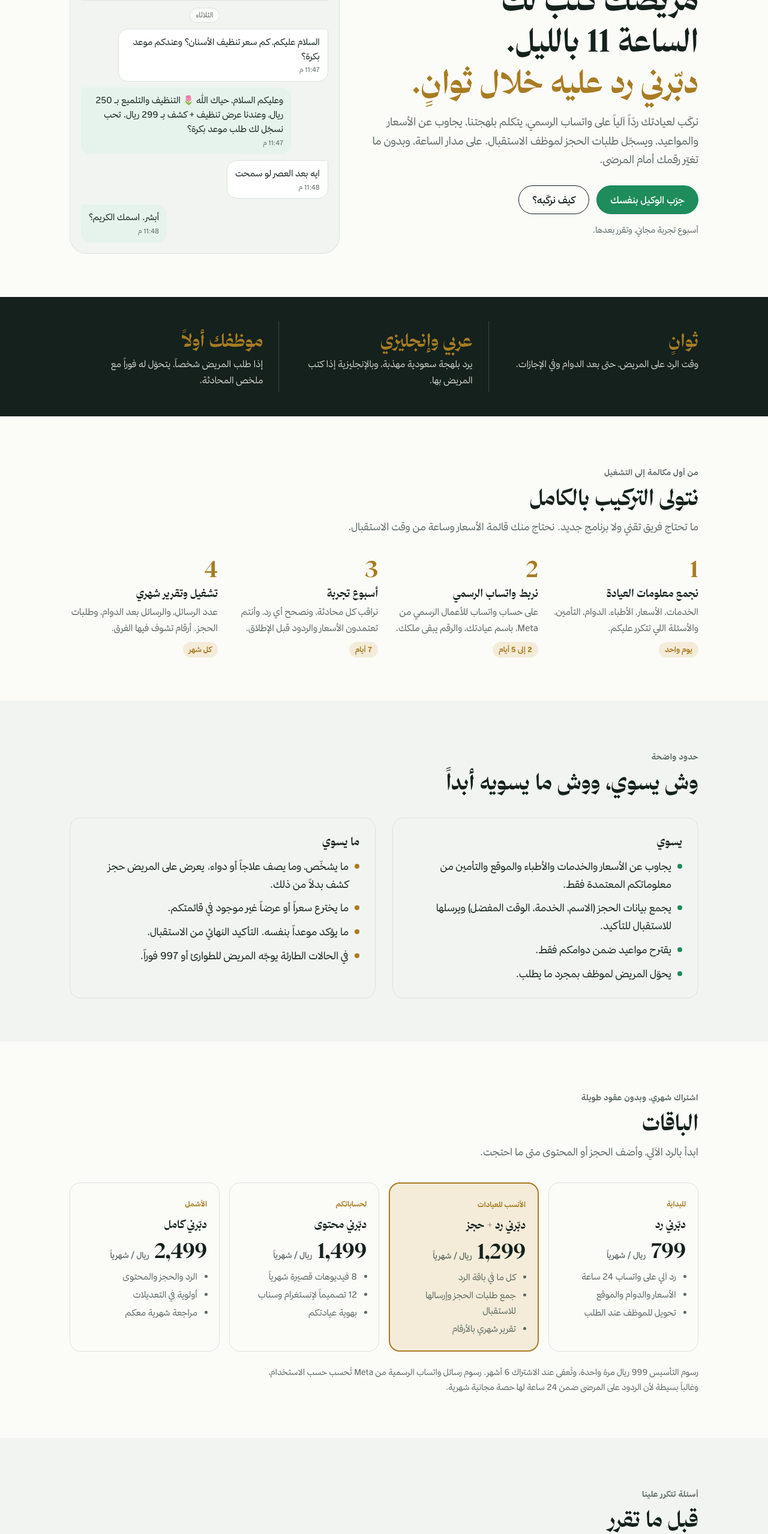
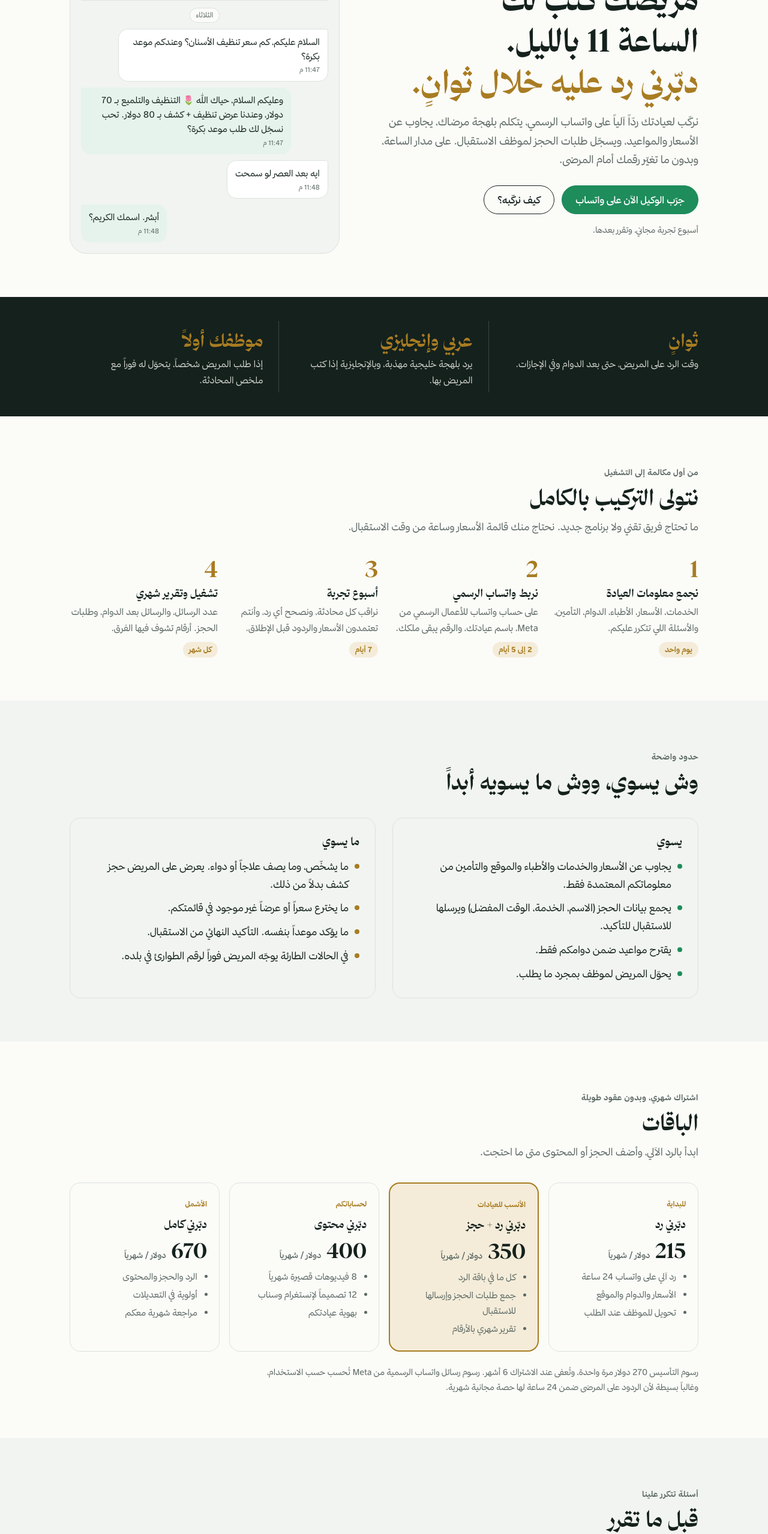
Before and after one commit to iiF7d/dabberni-web, a plain HTML site: page index.html in a window 1280 px wide. Shown: the part 240-2797 px from the top of the page at 60% size. Drawn offline with Linux system fonts and the light colour scheme.

Commit message:
Region-neutral copy, visitor-currency pricing, brochure PDF
Co-Authored-By: Claude Opus 5.5 <noreply@anthropic.com>
Claude-Session: https://claude.ai/code/session_016mEHLbD9JAoYwswMXbhUVM

```diff
--- a/index.html
+++ b/index.html
@@ -162,9 +162,9 @@ footer .wrap{padding-block:28px;display:flex;flex-wrap:wrap;justify-content:spac
   <div>
     <p class="eyebrow">مؤسسة دبرني للحلول التقنية · موظف استقبال ذكي لعيادات الأسنان</p>
     <h1>مريضك كتب لك الساعة 11 بالليل.<br><em>دبّرني رد عليه خلال ثوانٍ.</em></h1>
-    <p class="lead">نركّب لعيادتك ردّاً آلياً على واتساب الرسمي، يتكلم بلهجتنا، يجاوب عن الأسعار والمواعيد، ويسجّل طلبات الحجز لموظف الاستقبال. على مدار الساعة، وبدون ما تغيّر رقمك أمام المرضى.</p>
+    <p class="lead">نركّب لعيادتك ردّاً آلياً على واتساب الرسمي، يتكلم بلهجة مرضاك، يجاوب عن الأسعار والمواعيد، ويسجّل طلبات الحجز لموظف الاستقبال. على مدار الساعة، وبدون ما تغيّر رقمك أمام المرضى.</p>
     <div class="actions">
-      <a class="btn btn-main" id="cta-hero" href="#contact">جرّب الوكيل بنفسك</a>
+      <a class="btn btn-main" id="cta-hero" href="#contact">جرّب الوكيل الآن على واتساب</a>
       <a class="btn" href="#how">كيف نركّبه؟</a>
     </div>
     <p class="note">أسبوع تجربة مجاني، وتقرر بعدها.</p>
@@ -174,7 +174,7 @@ footer .wrap{padding-block:28px;display:flex;flex-wrap:wrap;justify-content:spac
     <div class="thread">
       <span class="stamp">الثلاثاء</span>
       <div class="msg pt">السلام عليكم، كم سعر تنظيف الأسنان؟ وعندكم موعد بكرة؟<time>11:47 م</time></div>
-      <div class="msg bot">وعليكم السلام، حياك الله 🌷 التنظيف والتلميع بـ 250 ريال، وعندنا عرض تنظيف + كشف بـ 299 ريال. تحب نسجّل لك طلب موعد بكرة؟<time>11:47 م</time></div>
+      <div class="msg bot">وعليكم السلام، حياك الله 🌷 التنظيف والتلميع بـ <span data-p="5">250</span> <span data-cur>ريال</span>، وعندنا عرض تنظيف + كشف بـ <span data-p="6">299</span> <span data-cur>ريال</span>. تحب نسجّل لك طلب موعد بكرة؟<time>11:47 م</time></div>
       <div class="msg pt">ايه بعد العصر لو سمحت<time>11:48 م</time></div>
       <div class="msg bot">أبشر. اسمك الكريم؟<time>11:48 م</time></div>
     </div>
@@ -183,7 +183,7 @@ footer .wrap{padding-block:28px;display:flex;flex-wrap:wrap;justify-content:spac
 
 <section class="compare"><div class="wrap">
   <div class="cmp"><div class="k">ثوانٍ</div><p>وقت الرد على المريض، حتى بعد الدوام وفي الإجازات.</p></div>
-  <div class="cmp"><div class="k">عربي وإنجليزي</div><p>يرد بلهجة سعودية مهذبة، وبالإنجليزية إذا كتب المريض بها.</p></div>
+  <div class="cmp"><div class="k">عربي وإنجليزي</div><p>يرد بلهجة خليجية مهذبة، وبالإنجليزية إذا كتب المريض بها.</p></div>
   <div class="cmp"><div class="k">موظفك أولاً</div><p>إذا طلب المريض شخصاً، يتحوّل له فوراً مع ملخص المحادثة.</p></div>
 </div></section>
 
@@ -210,7 +210,7 @@ footer .wrap{padding-block:28px;display:flex;flex-wrap:wrap;justify-content:spac
       <li>ما يشخّص، وما يصف علاجاً أو دواء. يعرض على المريض حجز كشف بدلاً من ذلك.</li>
       <li>ما يخترع سعراً أو عرضاً غير موجود في قائمتكم.</li>
       <li>ما يؤكد موعداً بنفسه. التأكيد النهائي من الاستقبال.</li>
-      <li>في الحالات الطارئة يوجّه المريض للطوارئ أو 997 فوراً.</li>
+      <li>في الحالات الطارئة يوجّه المريض فوراً لرقم الطوارئ في بلده.</li>
     </ul></div>
   </div>
 </div></section>
@@ -218,12 +218,12 @@ footer .wrap{padding-block:28px;display:flex;flex-wrap:wrap;justify-content:spac
 <section class="block" id="pricing"><div class="wrap">
   <div class="sec-head"><p class="eyebrow">اشتراك شهري، وبدون عقود طويلة</p><h2>الباقات</h2><p>ابدأ بالرد الآلي، وأضف الحجز أو المحتوى متى ما احتجت.</p></div>
   <div class="plans">
-    <div class="plan"><span class="tag">للبداية</span><h3>دبّرني رد</h3><div class="price">799 <small>ريال / شهرياً</small></div><ul><li>رد آلي على واتساب 24 ساعة</li><li>الأسعار والدوام والموقع</li><li>تحويل للموظف عند الطلب</li></ul></div>
-    <div class="plan pick"><span class="tag">الأنسب للعيادات</span><h3>دبّرني رد + حجز</h3><div class="price">1,299 <small>ريال / شهرياً</small></div><ul><li>كل ما في باقة الرد</li><li>جمع طلبات الحجز وإرسالها للاستقبال</li><li>تقرير شهري بالأرقام</li></ul></div>
-    <div class="plan"><span class="tag">لحساباتكم</span><h3>دبّرني محتوى</h3><div class="price">1,499 <small>ريال / شهرياً</small></div><ul><li>8 فيديوهات قصيرة شهرياً</li><li>12 تصميماً لإنستغرام وسناب</li><li>بهوية عيادتكم</li></ul></div>
-    <div class="plan"><span class="tag">الأشمل</span><h3>دبّرني كامل</h3><div class="price">2,499 <small>ريال / شهرياً</small></div><ul><li>الرد والحجز والمحتوى</li><li>أولوية في التعديلات</li><li>مراجعة شهرية معكم</li></ul></div>
+    <div class="plan"><span class="tag">للبداية</span><h3>دبّرني رد</h3><div class="price"><span data-p="0">799</span> <small><span data-cur>ريال</span> / شهرياً</small></div><ul><li>رد آلي على واتساب 24 ساعة</li><li>الأسعار والدوام والموقع</li><li>تحويل للموظف عند الطلب</li></ul></div>
+    <div class="plan pick"><span class="tag">الأنسب للعيادات</span><h3>دبّرني رد + حجز</h3><div class="price"><span data-p="1">1,299</span> <small><span data-cur>ريال</span> / شهرياً</small></div><ul><li>كل ما في باقة الرد</li><li>جمع طلبات الحجز وإرسالها للاستقبال</li><li>تقرير شهري بالأرقام</li></ul></div>
+    <div class="plan"><span class="tag">لحساباتكم</span><h3>دبّرني محتوى</h3><div class="price"><span data-p="2">1,499</span> <small><span data-cur>ريال</span> / شهرياً</small></div><ul><li>8 فيديوهات قصيرة شهرياً</li><li>12 تصميماً لإنستغرام وسناب</li><li>بهوية عيادتكم</li></ul></div>
+    <div class="plan"><span class="tag">الأشمل</span><h3>دبّرني كامل</h3><div class="price"><span data-p="3">2,499</span> <small><span data-cur>ريال</span> / شهرياً</small></div><ul><li>الرد والحجز والمحتوى</li><li>أولوية في التعديلات</li><li>مراجعة شهرية معكم</li></ul></div>
   </div>
-  <p class="fine">رسوم التأسيس 999 ريال مرة واحدة، وتُعفى عند الاشتراك 6 أشهر. رسوم رسائل واتساب الرسمية من Meta تُحسب حسب الاستخدام، وغالباً بسيطة لأن الردود على المرضى ضمن 24 ساعة لها حصة مجانية شهرية.</p>
+  <p class="fine">رسوم التأسيس <span data-p="4">999</span> <span data-cur>ريال</span> مرة واحدة، وتُعفى عند الاشتراك 6 أشهر. رسوم رسائل واتساب الرسمية من Meta تُحسب حسب الاستخدام، وغالباً بسيطة لأن الردود على المرضى ضمن 24 ساعة لها حصة مجانية شهرية.</p>
 </div></section>
 
 <section class="block" style="background:var(--panel)"><div class="wrap">
@@ -232,7 +232,7 @@ footer .wrap{padding-block:28px;display:flex;flex-wrap:wrap;justify-content:spac
     <details><summary>هل نغيّر رقم واتساب العيادة؟</summary><p>لا. نربط رقمكم بواتساب للأعمال الرسمي، ويبقى الرقم والمحادثات ملككم. وإذا أوقفتم الخدمة، يبقى الرقم معكم.</p></details>
     <details><summary>كيف يرد موظف الاستقبال على المرضى؟</summary><p>من صندوق محادثات على الجوال أو الكمبيوتر، ويشوف كل اللي قاله المريض قبل التحويل، فما يسأله من جديد.</p></details>
     <details><summary>ماذا لو أخطأ الوكيل في معلومة؟</summary><p>الوكيل يرد فقط من المعلومات اللي اعتمدتوها كتابياً. وفي أسبوع التجربة نراجع كل محادثة ونصحح أي رد قبل الإطلاق.</p></details>
-    <details><summary>هل يفهم اللهجة؟</summary><p>يفهم اللهجات السعودية والخليجية والفصحى والإنجليزية، ويرد بلهجة سعودية بسيطة ومهذبة.</p></details>
+    <details><summary>هل يفهم اللهجة؟</summary><p>يفهم اللهجات الخليجية والعربية والفصحى والإنجليزية، ويرد بلهجة خليجية بسيطة ومهذبة، أو بالإنجليزية إذا كتب المريض بها.</p></details>
     <details><summary>ماذا عن خصوصية المرضى؟</summary><p>ما يطلب الوكيل رقم هوية ولا تفاصيل صحية. المحادثات تمر عبر واتساب الرسمي وسيرفر خاص بدبّرني، ولا نشارك بيانات المرضى مع أي طرف.</p></details>
     <details><summary>كم مدة الالتزام؟</summary><p>الاشتراك شهري. ومن يشترك 6 أشهر يُعفى من رسوم التأسيس.</p></details>
   </div>
@@ -241,30 +241,36 @@ footer .wrap{padding-block:28px;display:flex;flex-wrap:wrap;justify-content:spac
 <section class="cta" id="contact"><div class="wrap">
   <div>
     <h2>كلّم الوكيل التجريبي بنفسك</h2>
-    <p>اسأله عن سعر أو اطلب موعداً كأنك مريض، وشوف كيف يرد. وإذا عجبك، نبدأ أسبوع التجربة لعيادتك.</p>
+    <p>هذا رقم تجريبي لعيادة افتراضية. اسأله عن سعر أو اطلب موعداً كأنك مريض، الساعة 2 الفجر إذا تبي، وشوف كيف يرد خلال ثوانٍ.</p>
+    <p>عجبك؟ كلّمنا ونشغّله لعيادتك بأسعارها وأوقاتها، مع أسبوع تجربة مجاني.</p>
   </div>
   <div class="contact">
-    <span style="font-size:.85rem;opacity:.8">واتساب دبّرني</span>
-    <div class="num" id="wa-num">+966 55 120 6008</div>
-    <a class="btn btn-main" id="wa-link" href="#" target="_blank" rel="noopener">افتح المحادثة في واتساب</a>
+    <span style="font-size:.85rem;opacity:.8">رقم الوكيل التجريبي</span>
+    <div class="num" id="wa-num" dir="ltr" style="text-align:right">+966 55 120 6008</div>
+    <a class="btn btn-main" id="wa-link" href="https://wa.me/966551206008" target="_blank" rel="noopener">جرّب الوكيل الآن</a>
+    <a class="btn" id="sales-link" href="https://wa.me/966506743454" target="_blank" rel="noopener" style="background:transparent;color:inherit;border:1px solid currentColor">اطلب الخدمة لعيادتك</a>
     <button class="copy" id="copy-btn" type="button">انسخ الرقم</button>
   </div>
 </div></section>
 
 <footer><div class="wrap">
   <span>دبّرني إحدى خدمات مؤسسة دبرني للحلول التقنية · الرقم الوطني الموحد 7055297712 · المملكة العربية السعودية</span>
-  <span>© 2026 Dabberni</span>
+  <span><a href="privacy.html" style="color:inherit">سياسة الخصوصية</a> · <a href="terms.html" style="color:inherit">الشروط والأحكام</a> · <a href="mailto:support@dabberni.net" style="color:inherit">support@dabberni.net</a> · © 2026 Dabberni</span>
 </div></footer>
 </div>
 
 <script>
 // رقم واتساب دبّرني: غيّره هنا فقط (بالصيغة الدولية بدون + أو أصفار في البداية)
-const WA_NUMBER = "966551206008";
-const WA_TEXT = "السلام عليكم، أبي أجرب وكيل دبّرني لعيادتي";
+const WA_NUMBER = "966551206008";            // رقم الوكيل التجريبي
+const WA_TEXT = "السلام عليكم، كم سعر تنظيف الأسنان؟";
+const SALES_NUMBER = "966506743454";          // رقم فهد للتواصل والاشتراك
+const SALES_TEXT = "السلام عليكم، جرّبت وكيل دبّرني وأبي أشغّله لعيادتي";
 (function(){
   const link=document.getElementById("wa-link"), num=document.getElementById("wa-num"), btn=document.getElementById("copy-btn");
   if(WA_NUMBER){
     link.href="https://wa.me/"+WA_NUMBER+"?text="+encodeURIComponent(WA_TEXT);
+    const hero=document.getElementById("cta-hero"); if(hero){hero.href=link.href; hero.target="_blank"; hero.rel="noopener";}
+    const sales=document.getElementById("sales-link"); if(sales&&SALES_NUMBER){sales.href="https://wa.me/"+SALES_NUMBER+"?text="+encodeURIComponent(SALES_TEXT);}
     num.textContent="+"+WA_NUMBER.replace(/^(966)(\d{2})(\d{3})(\d{4})$/,"$1 $2 $3 $4");
   } else { link.hidden=true; }
   btn.addEventListener("click",()=>{
@@ -276,5 +282,25 @@ const WA_TEXT = "السلام عليكم، أبي أجرب وكيل دبّرني
 })();
 </script>
 
+<script>
+/* عملة الزائر حسب منطقته الزمنية في جهازه. للتجربة: أضف ?cur=KWD للرابط */
+(function(){
+  var T={SAR:{n:"ريال",v:[799,1299,1499,2499,999,250,299]},
+    KWD:{n:"دينار كويتي",v:[66,107,123,205,82,21,25]},
+    QAR:{n:"ريال قطري",v:[780,1265,1460,2430,970,245,295]},
+    AED:{n:"درهم",v:[785,1275,1470,2450,980,245,295]},
+    BHD:{n:"دينار بحريني",v:[81,131,151,251,101,26,30]},
+    OMR:{n:"ريال عماني",v:[82,134,154,257,103,26,31]},
+    USD:{n:"دولار",v:[215,350,400,670,270,70,80]}};
+  var Z={"Asia/Riyadh":"SAR","Asia/Kuwait":"KWD","Asia/Qatar":"QAR","Asia/Dubai":"AED","Asia/Bahrain":"BHD","Asia/Muscat":"OMR"};
+  var c="USD";
+  try{var q=new URLSearchParams(location.search).get("cur");if(q&&T[q.toUpperCase()])c=q.toUpperCase();else{var z=Intl.DateTimeFormat().resolvedOptions().timeZone;if(Z[z])c=Z[z];}}catch(e){}
+  var t=T[c];
+  document.querySelectorAll("[data-p]").forEach(function(el){el.textContent=t.v[+el.getAttribute("data-p")].toLocaleString("en-US");});
+  document.querySelectorAll("[data-cur]").forEach(function(el){el.textContent=t.n;});
+  document.documentElement.setAttribute("data-currency",c);
+})();
+</script>
+
 </body>
 </html>
```
Also changed, not shown: 1 other file.
